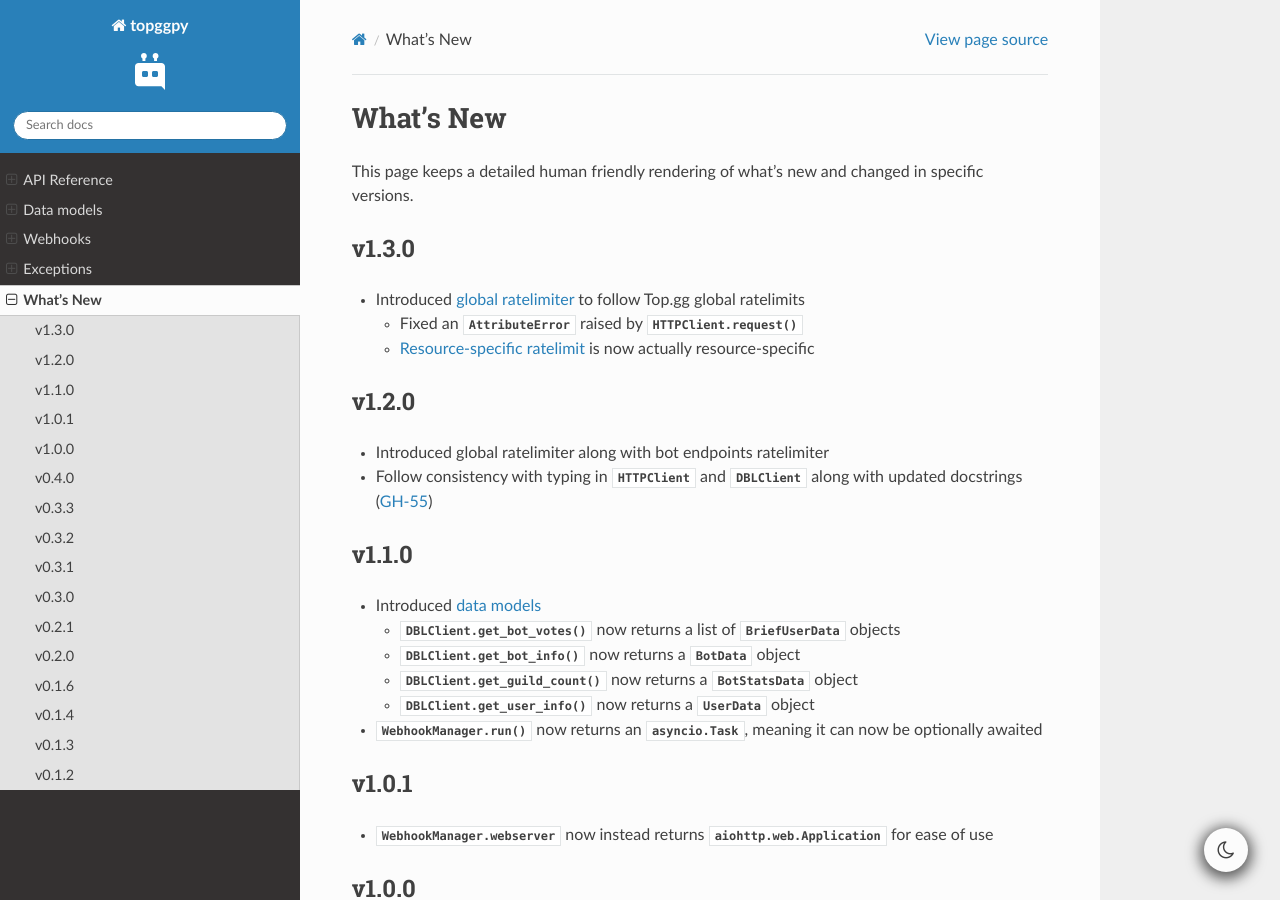
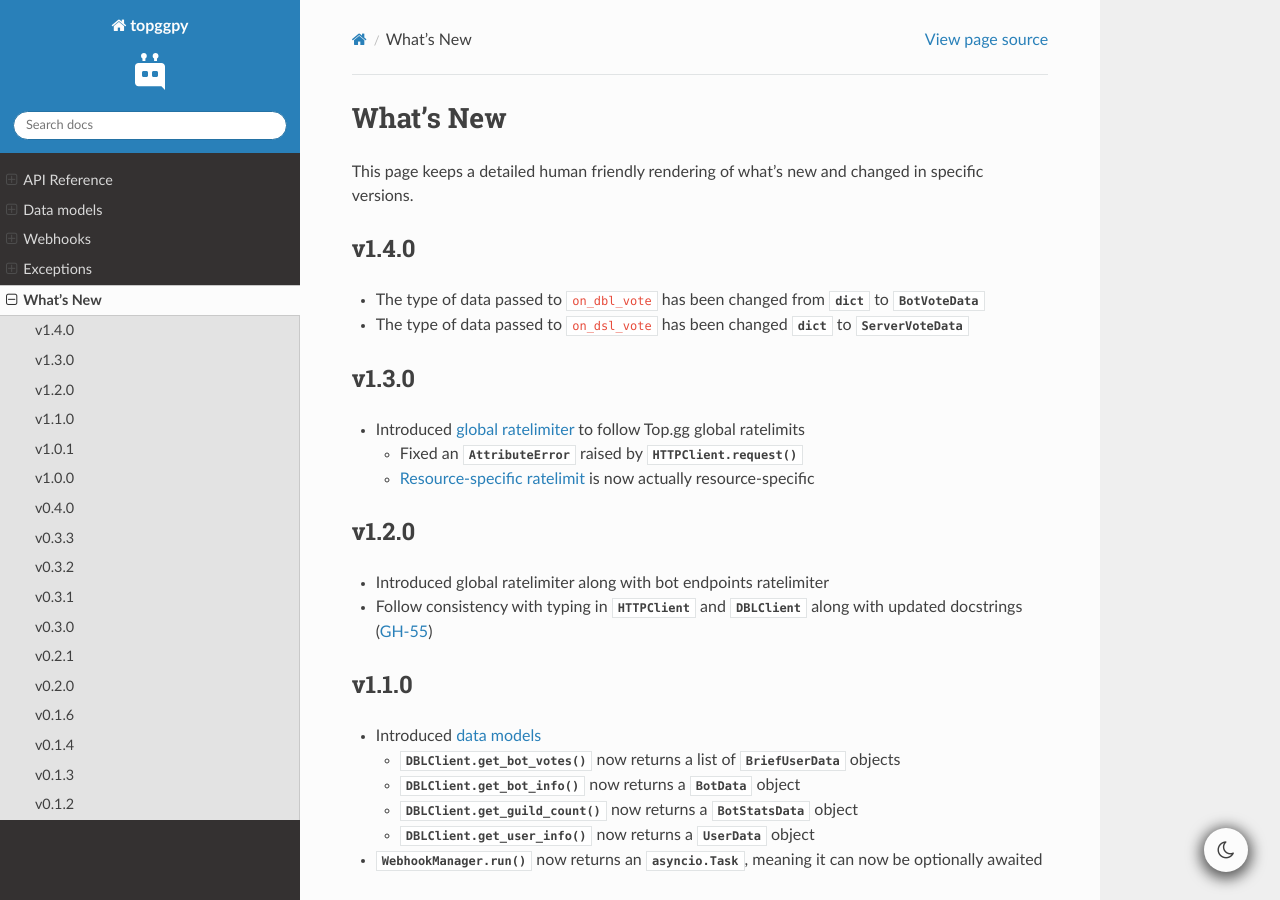
Before and after one commit to Top-gg-Community/python-sdk, a Sphinx documentation site: the page built from docs/whats_new.rst, in a window 1280 px wide and 900 px high. Built offline with Sphinx 7.4.7 and the Read the Docs theme 2.0.0, drawn with Linux system fonts in a browser that asks for light colours; the version number could not be read and is left out.

Commit message:
Update changelog for 1.4.0

```diff
--- a/docs/whats_new.rst
+++ b/docs/whats_new.rst
@@ -8,6 +8,12 @@ What's New
 
 This page keeps a detailed human friendly rendering of what's new and changed in specific versions.
 
+v1.4.0
+======
+
+* The type of data passed to ``on_dbl_vote`` has been changed from :class:`dict` to :class:`BotVoteData`
+* The type of data passed to ``on_dsl_vote`` has been changed :class:`dict` to :class:`ServerVoteData`
+
 v1.3.0
 ======
 
@@ -16,7 +22,6 @@ v1.3.0
    *  Fixed an :exc:`AttributeError` raised by :meth:`HTTPClient.request`
 
    * `Resource-specific ratelimit <https://docs.top.gg/resources/ratelimits/#resource-specific-ratelimits>`__ is now actually resource-specific
-
 
 v1.2.0
 ======
```
